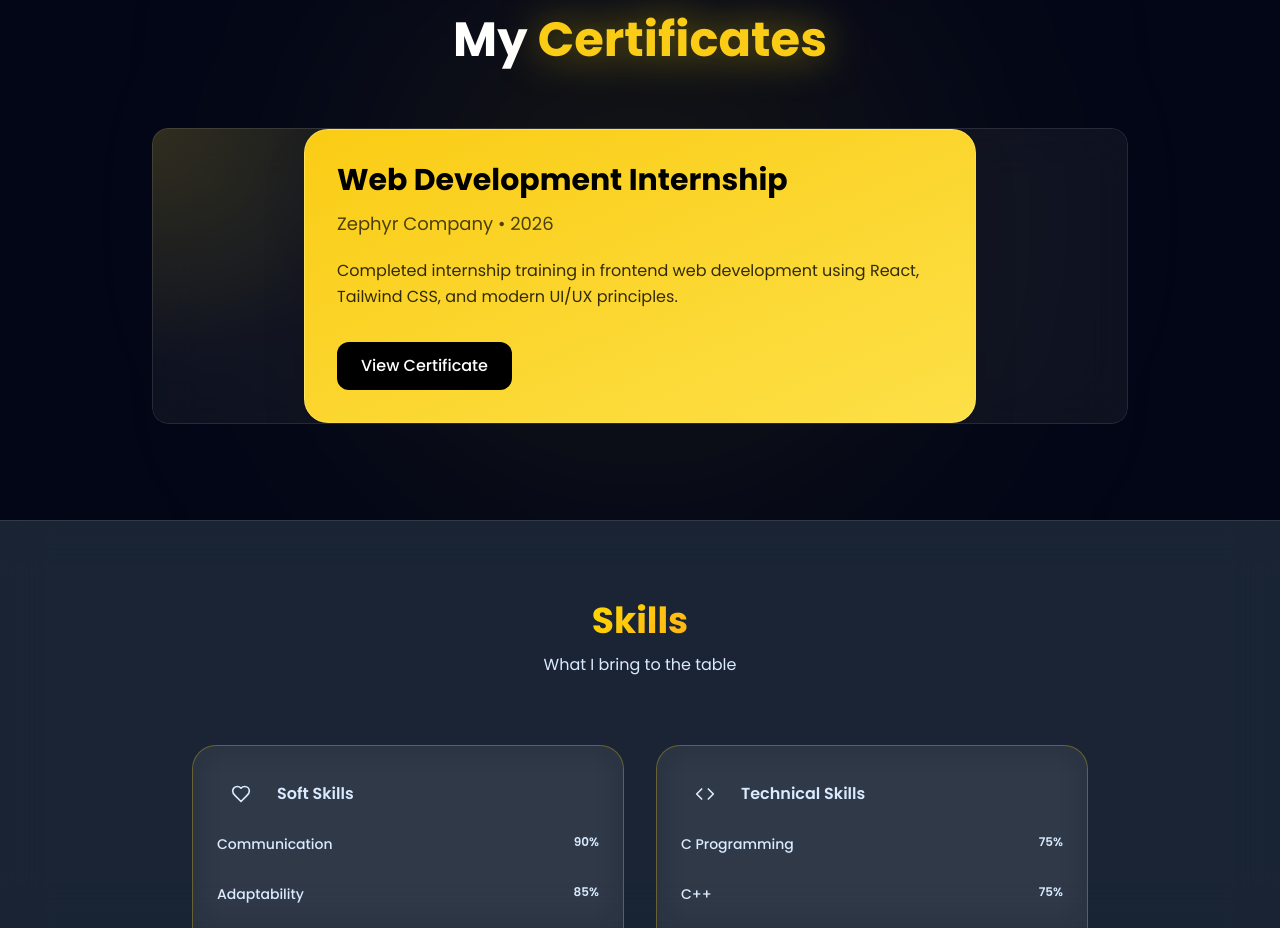
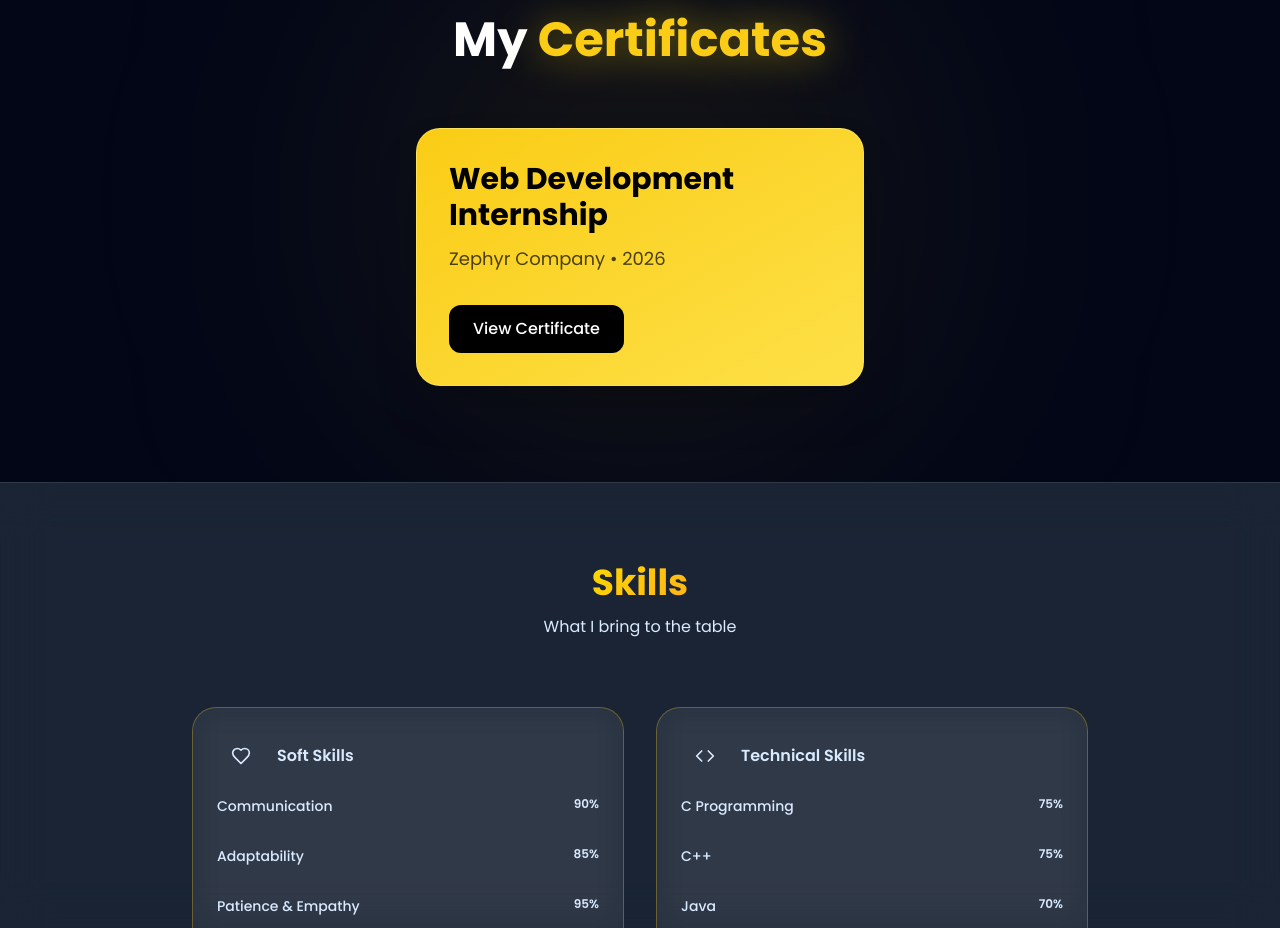
Before and after one commit to hudhafathima081-cell/portfolio-main, a React (Vite) app: page / in a window 1280 px wide. Shown: the part 2480-3408 px from the top of the page. Built offline with nearby package versions, Linux system fonts and the light colour scheme.

Commit message:
error cleaned

```diff
--- a/src/components/Certificates.tsx
+++ b/src/components/Certificates.tsx
@@ -1,4 +1,4 @@
-import SpotlightCard from "@/components/SpotlightCard";
+
 import MagneticButton from "@/components/MagneticButton";
 
 const Certificates = () => {
@@ -58,7 +58,7 @@ const Certificates = () => {
         </h2>
 
         {/* CARD */}
-        <SpotlightCard>
+
 
           <div
             className="
@@ -72,7 +72,7 @@ const Certificates = () => {
 
               p-8
 
-              max-w-2xl
+              max-w-md
               mx-auto
 
               shadow-2xl
@@ -111,18 +111,7 @@ const Certificates = () => {
             </p>
 
             {/* DESCRIPTION */}
-            <p
-              className="
-                mt-5
-                leading-relaxed
-                text-black/80
-              "
-            >
-              Completed internship training in
-              frontend web development using
-              React, Tailwind CSS, and modern
-              UI/UX principles.
-            </p>
+
 
             {/* BUTTON */}
             <div className="mt-8">
@@ -164,7 +153,7 @@ const Certificates = () => {
 
           </div>
 
-        </SpotlightCard>
+
 
       </div>
 
```
